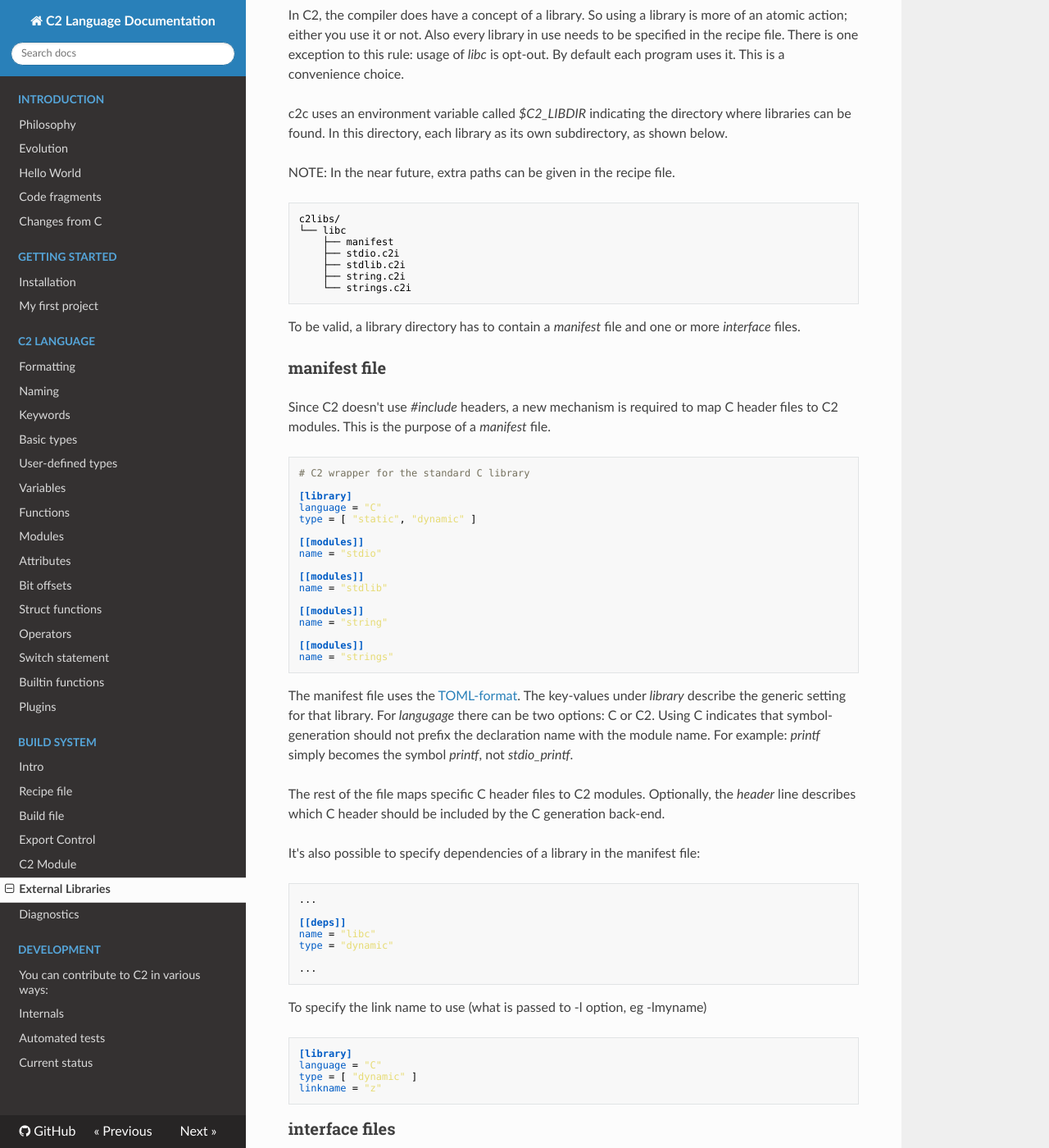
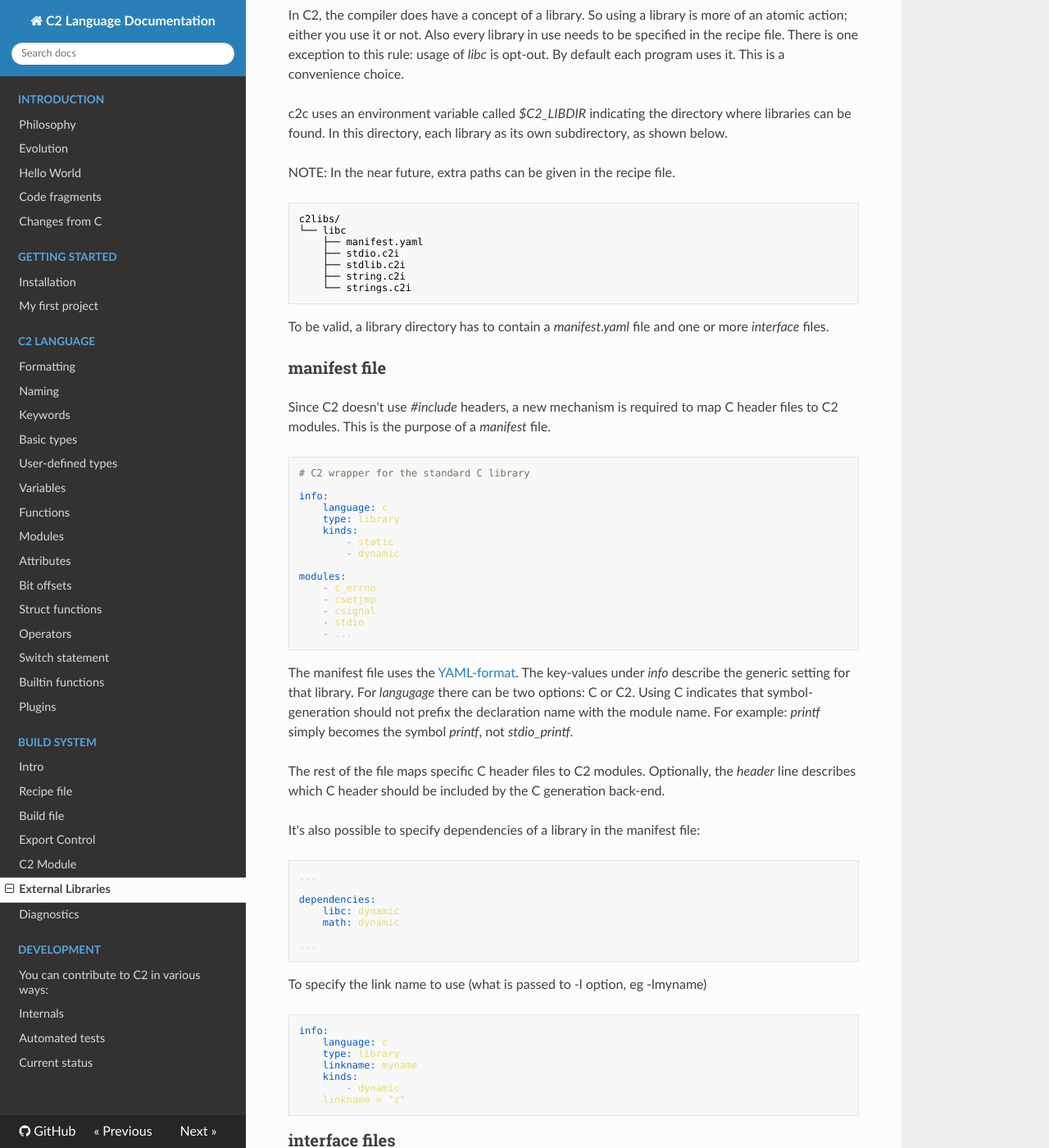
Before and after one commit to c2lang/documentation, an MkDocs documentation site: the page built from documentation/docs/build_system/libraries.md, in a window 1280 px wide and 1400 px high, scrolled down 660 px. Shown: the whole window at 82% size. Built offline with MkDocs 1.6.1, drawn with Linux system fonts in a browser that asks for light colours; nearby versions of some CDN libraries; old or Windows-style settings are respelled for this version of MkDocs.

Commit message:
update for manifest.YAML, automatic enum scoping in switch statement

````diff
--- a/documentation/docs/build_system/libraries.md
+++ b/documentation/docs/build_system/libraries.md
@@ -37,42 +37,40 @@ NOTE: In the near future, extra paths can be given in the recipe file.
 ```bash
 c2libs/
 └── libc
-    ├── manifest
+    ├── manifest.yaml
     ├── stdio.c2i
     ├── stdlib.c2i
     ├── string.c2i
     └── strings.c2i
 ```
 
-To be valid, a library directory has to contain a *manifest* file and one or
+To be valid, a library directory has to contain a *manifest.yaml* file and one or
 more *interface* files.
 
 ###manifest file
 Since C2 doesn't use *#include* headers, a new mechanism is required to map C header
 files to C2 modules. This is the purpose of a *manifest* file.
 
-```toml
+```yaml
 # C2 wrapper for the standard C library
 
-[library]
-language = "C"
-type = [ "static", "dynamic" ]
+info:
+    language: c
+    type: library
+    kinds:
+        - static
+        - dynamic
 
-[[modules]]
-name = "stdio"
-
-[[modules]]
-name = "stdlib"
-
-[[modules]]
-name = "string"
-
-[[modules]]
-name = "strings"
+modules:
+    - c_errno
+    - csetjmp
+    - csignal
+    - stdio
+    - ...
 ```
 
-The manifest file uses the [TOML-format](https://github.com/toml-lang/toml). The
-key-values under *library* describe the generic setting for that library. For *langugage*
+The manifest file uses the [YAML-format](https://yaml.org). The
+key-values under *info* describe the generic setting for that library. For *langugage*
 there can be two options: C or C2. Using C indicates that symbol-generation should not
 prefix the declaration name with the module name. For example: *printf* simply becomes
 the symbol *printf*, not *stdio_printf*.
@@ -82,23 +80,26 @@ line describes which C header should be included by the C generation back-end.
 
 It's also possible to specify dependencies of a library in the manifest file:
 
-```toml
+```yaml
 ...
 
-[[deps]]
-name = "libc"
-type = "dynamic"
+dependencies:
+    libc: dynamic
+    math: dynamic
 
 ...
 ```
 
 To specify the link name to use (what is passed to -l option, eg -lmyname)
 
-```toml
-[library]
-language = "C"
-type = [ "dynamic" ]
-linkname = "z"
+```yaml
+info:
+    language: c
+    type: library
+    linkname: myname
+    kinds:
+        - dynamic
+    linkname = "z"
 ```
 
 
````
Also changed, not shown: documentation/docs/introduction/code_fragments.md (+9 -7 lines), documentation/docs/build_system/build_libs.svg.
